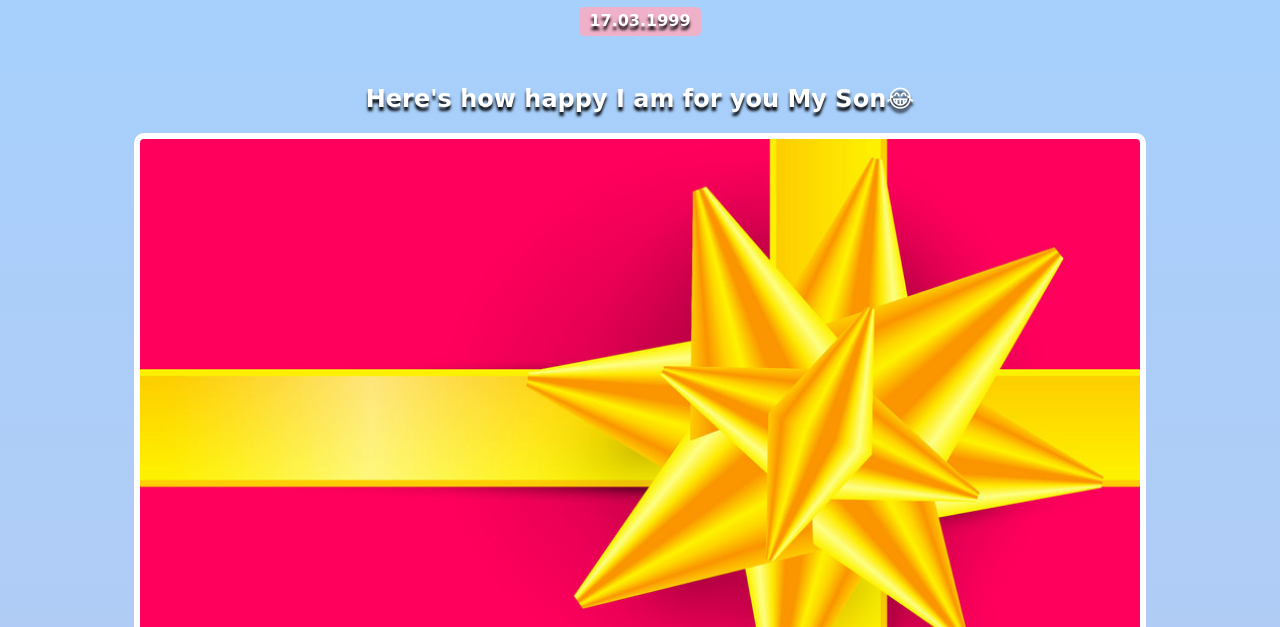
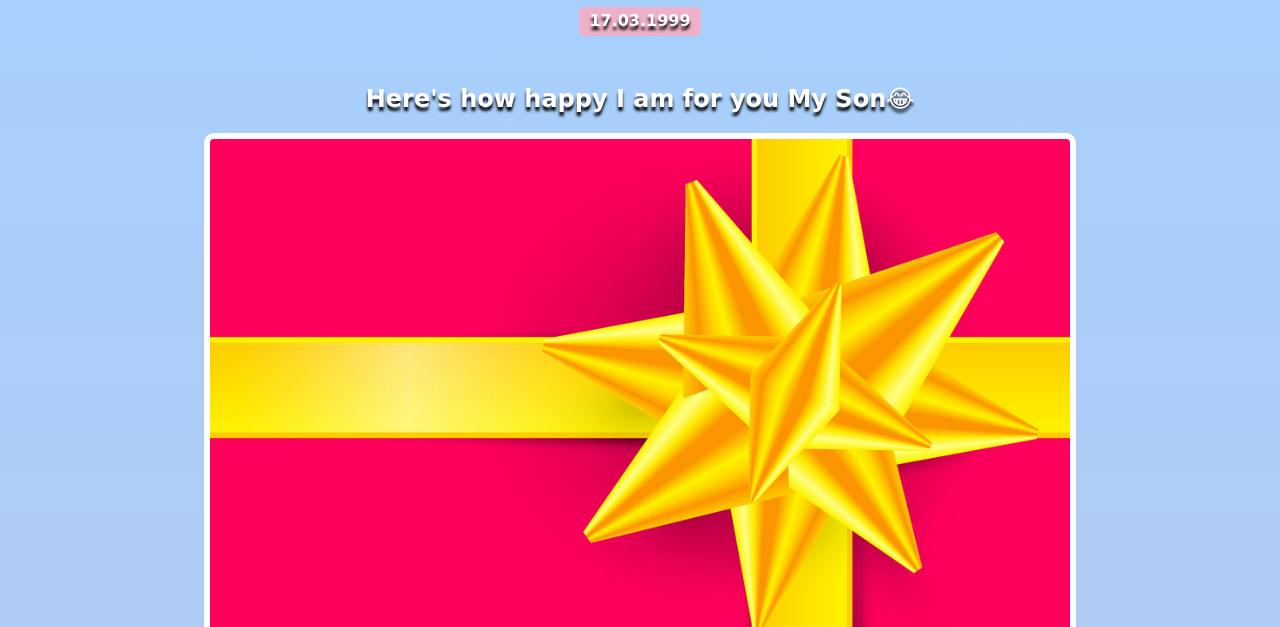
Before and after one commit to mohdfarman786/birthday-satyam, a website built with Vite: page index.html in a window 1280 px wide. Shown: the part 325-952 px from the top of the page. Built offline with nearby package versions, Linux system fonts and the light colour scheme; a web font is replaced by a local one.

Commit message:
Update styles.css

```diff
--- a/styles.css
+++ b/styles.css
@@ -64,7 +64,7 @@ h1, h2, h3, h4{
 
 .gift-img1 {
     margin: 20px auto;
-    max-width: 1000px;
+    max-width: 860px;
     height: 800px;
     border: 6px solid white;
     border-radius: 10px;
```
